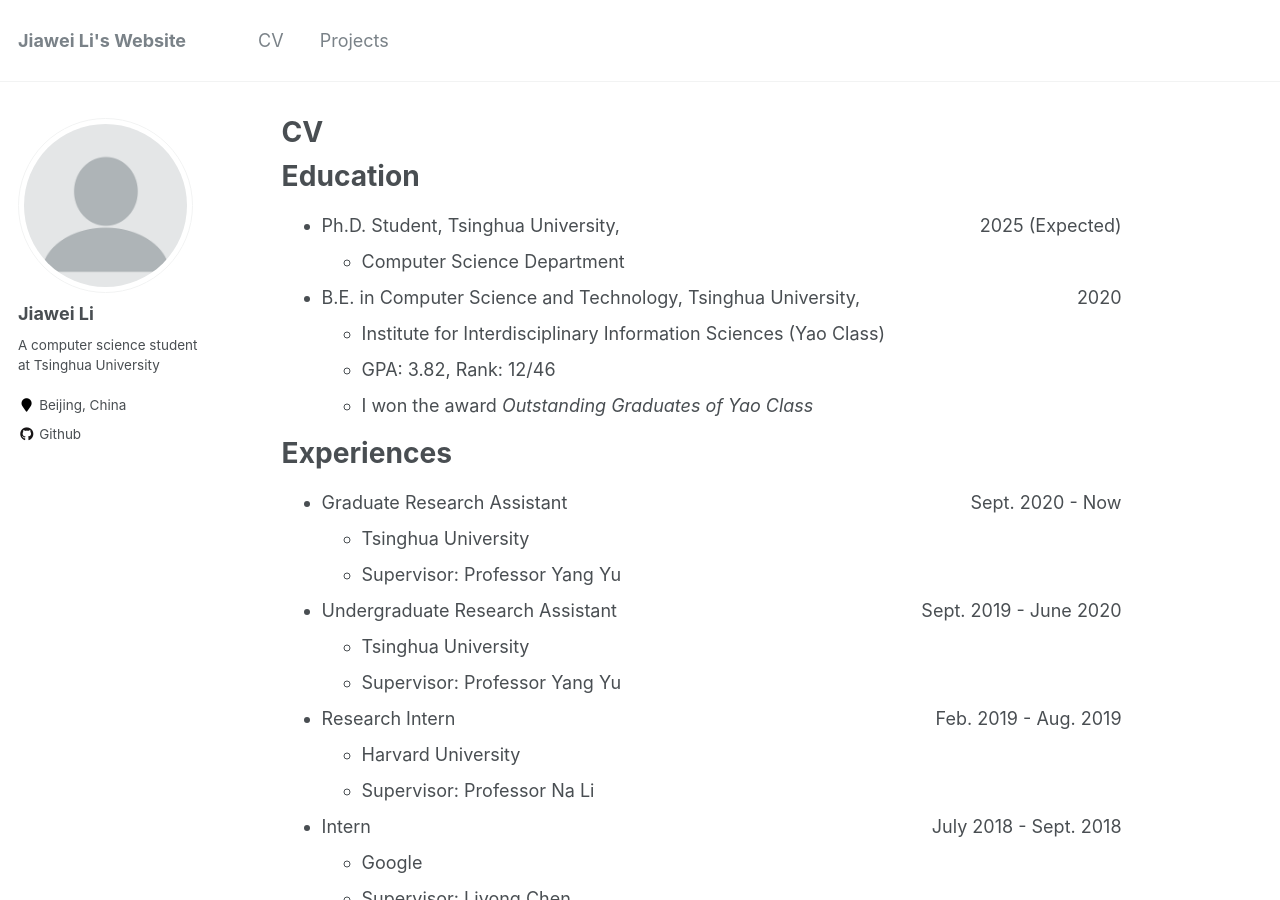
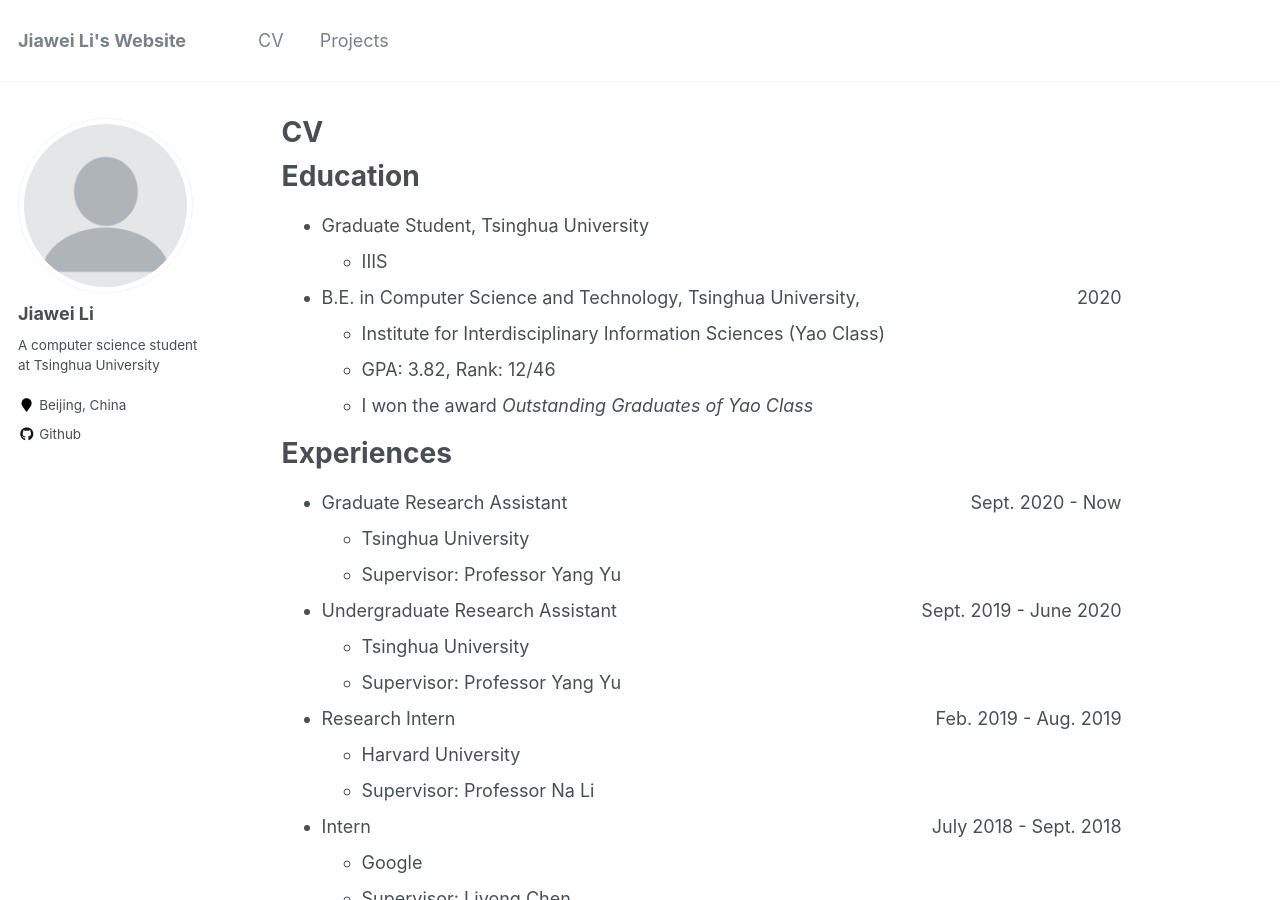
Before and after one commit to Jiawei-Li20/Jiawei-Li20.github.io, a Jekyll site: the page built from _pages/cv.md, in a window 1280 px wide and 900 px high. Built offline with Jekyll 4.4.1, drawn with Linux system fonts in a browser that asks for light colours.

Commit message:
Update cv.md

```diff
--- a/_pages/cv.md
+++ b/_pages/cv.md
@@ -11,8 +11,8 @@ redirect_from:
 
 Education
 ======
-* <div style="width: 800px"> Ph.D. Student, Tsinghua University, <span style="float:right;"> 2025 (Expected)</span> </div>
-  * Computer Science Department
+* <div style="width: 800px"> Graduate Student, Tsinghua University</div>
+  * IIIS
 * <div style="width: 800px"> B.E. in Computer Science and Technology, Tsinghua University, <span style="float:right;"> 2020 </span> </div>
   * Institute for Interdisciplinary Information Sciences (Yao Class)
   * GPA: 3.82, Rank: 12/46
```
